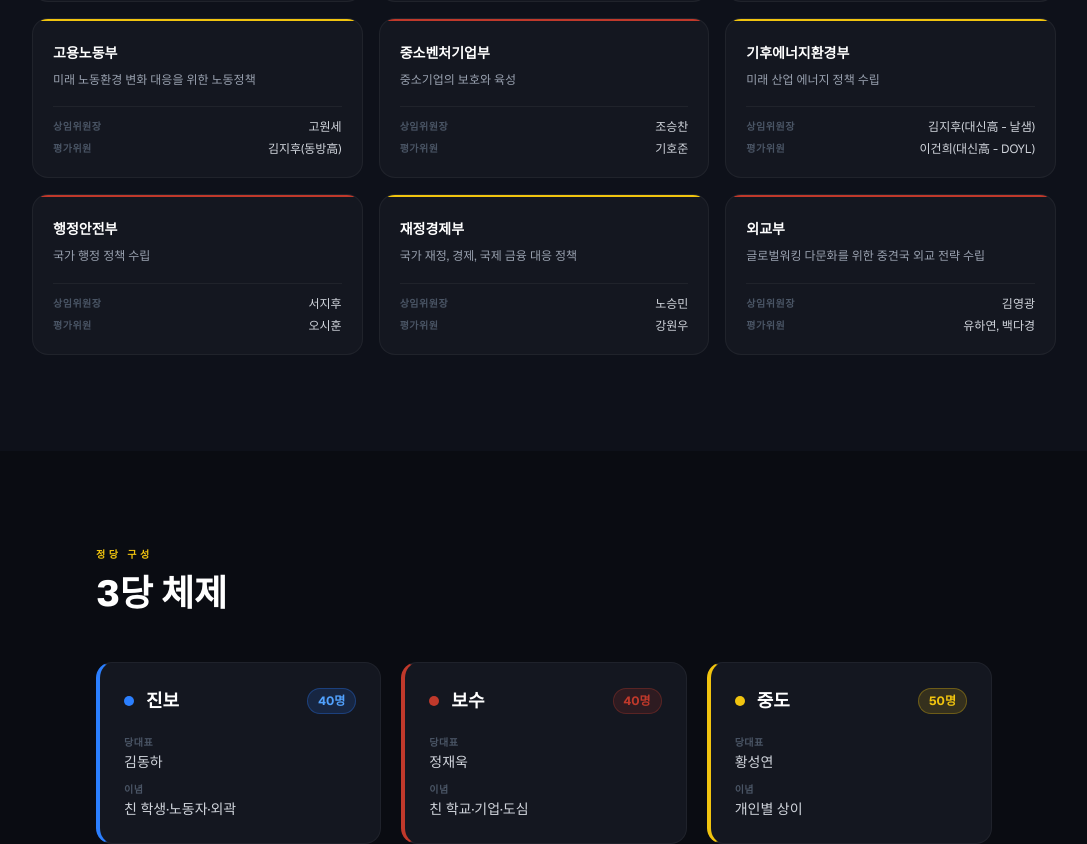
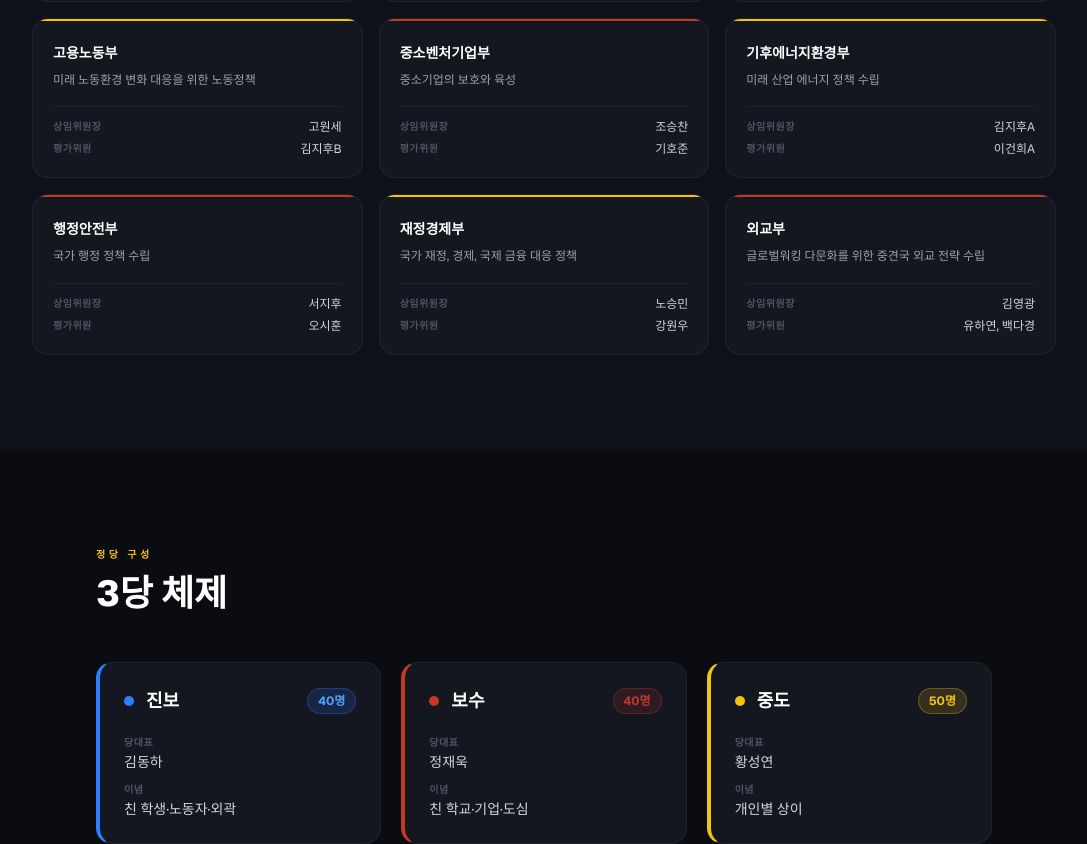
Before and after one commit to stx4R/MoGuk, a Next.js app: page /about in a window 1280 px wide. Shown: the part 2796-3640 px from the top of the page, without its empty margins (96-1183 px from the left). Built offline with nearby package versions, Linux system fonts and the light colour scheme; no server answers; the database is empty.

Commit message:
name fixed

```diff
--- a/app/about/page.tsx
+++ b/app/about/page.tsx
@@ -29,9 +29,9 @@ const DEPARTMENTS = [
   { name: '법무부',            chair: '조연재',      evaluator: '이주환',              desc: '법 제도 개혁' },
   { name: '방송미디어통신위원회', chair: '김준혁',      evaluator: '장재원',              desc: '방송의 규제 기준 개정 (완화/강화 전부 포함)' },
   { name: '교육부',            chair: '김도엽',      evaluator: '강민찬',              desc: '다문화 교육, 중·고등 교육 정책 수립' },
-  { name: '고용노동부',         chair: '고원세',      evaluator: '김지후(동방高)',       desc: '미래 노동환경 변화 대응을 위한 노동정책' },
+  { name: '고용노동부',         chair: '고원세',      evaluator: '김지후B',       desc: '미래 노동환경 변화 대응을 위한 노동정책' },
   { name: '중소벤처기업부',      chair: '조승찬',      evaluator: '기호준',              desc: '중소기업의 보호와 육성' },
-  { name: '기후에너지환경부',    chair: '김지후(대신高 - 날샘)', evaluator: '이건희(대신高 - DOYL)',         desc: '미래 산업 에너지 정책 수립' },
+  { name: '기후에너지환경부',    chair: '김지후A', evaluator: '이건희A',         desc: '미래 산업 에너지 정책 수립' },
   { name: '행정안전부',         chair: '서지후',      evaluator: '오시훈',              desc: '국가 행정 정책 수립' },
   { name: '재정경제부',         chair: '노승민',      evaluator: '강원우',              desc: '국가 재정, 경제, 국제 금융 대응 정책' },
   { name: '외교부',            chair: '김영광',      evaluator: '유하연, 백다경', desc: '글로벌워킹 다문화를 위한 중견국 외교 전략 수립' },
```
